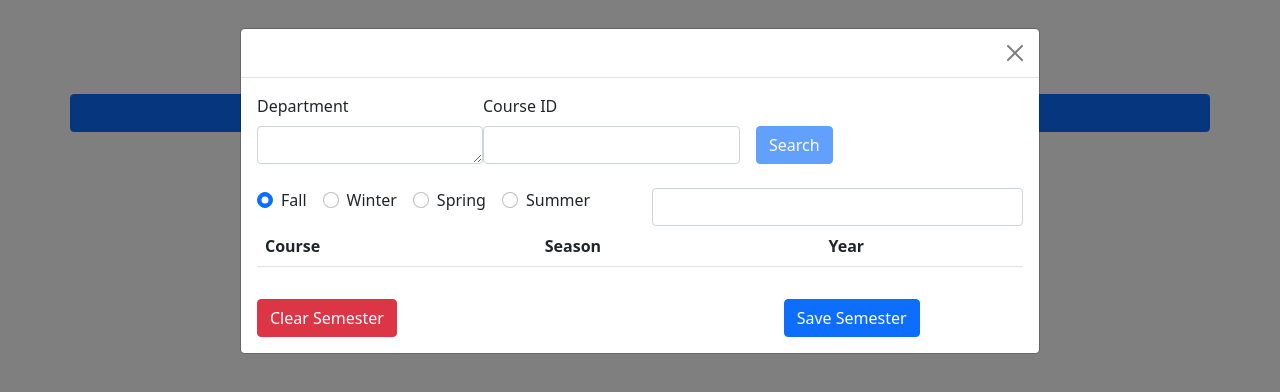
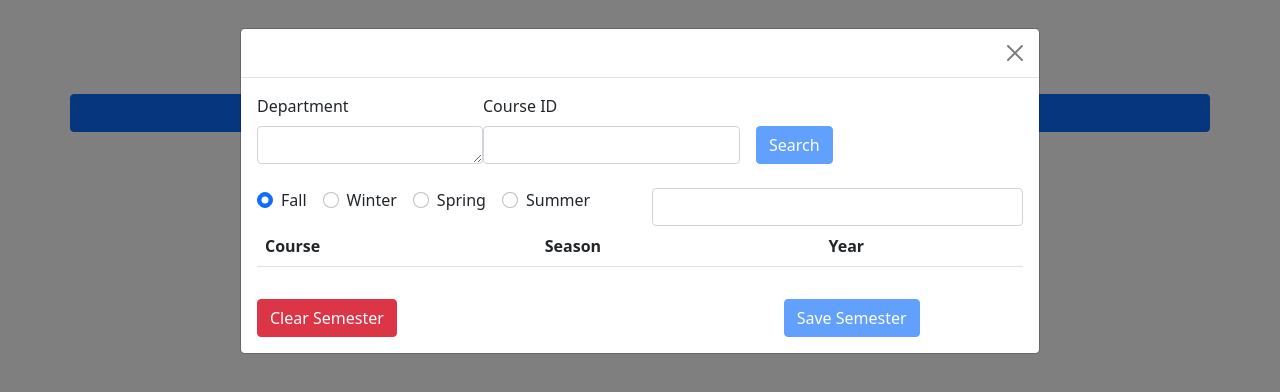
Before and after one commit to UD-CISC275-F21/ud-cis-scheduler-team-9, a React (Create React App) app: page / in a window 1280 px wide. Both pictures are taken after a click on the button "Add Semester". Shown: the top 392 px of the page. Built offline with nearby package versions, Linux system fonts and the light colour scheme.

Commit message:
made save-semsester-button disabled by default

```diff
--- a/src/Components/AddSemesterModal.tsx
+++ b/src/Components/AddSemesterModal.tsx
@@ -11,7 +11,7 @@ export function AddSemesterModal({ addSemester, setVisible, visible}:{
     visible: (boolean)}): JSX.Element {
 
     const [season, setSeason] = useState<Season>(0);
-    const [year, setYear] = useState<number>(2022);
+    const [year, setYear] = useState<number>(determineYear());
     const [courseList, setCourseList] = useState<Course[]>([]);
     const [creditTotal, setCreditTotal] = useState<number>(0);
     const [expectedTuition, setExpectedTuition] = useState<number>(0);
@@ -34,7 +34,11 @@ export function AddSemesterModal({ addSemester, setVisible, visible}:{
     }*/
 
     function validateForm() { // Makes sure that no text field is empty before submit
-        return department.length > 0 && courseID >= 100;
+        return department.length > 0 && courseID >= 100 && year >= determineYear();
+    }
+
+    function validateTable() {
+        return courseList.length;
     }
 
     function handleSearch(event: {preventDefault: () => void; }){
@@ -175,7 +179,7 @@ export function AddSemesterModal({ addSemester, setVisible, visible}:{
                     </Col>
                     <Col></Col>
                     <Col>
-                        <Button className="button" id="save-semester-button" onClick={saveSemester}>Save Semester</Button>
+                        <Button className="button" id="save-semester-button" onClick={saveSemester} disabled={!validateTable()}>Save Semester</Button>
                     </Col>
                 </Row>
                 <Row></Row>
```
